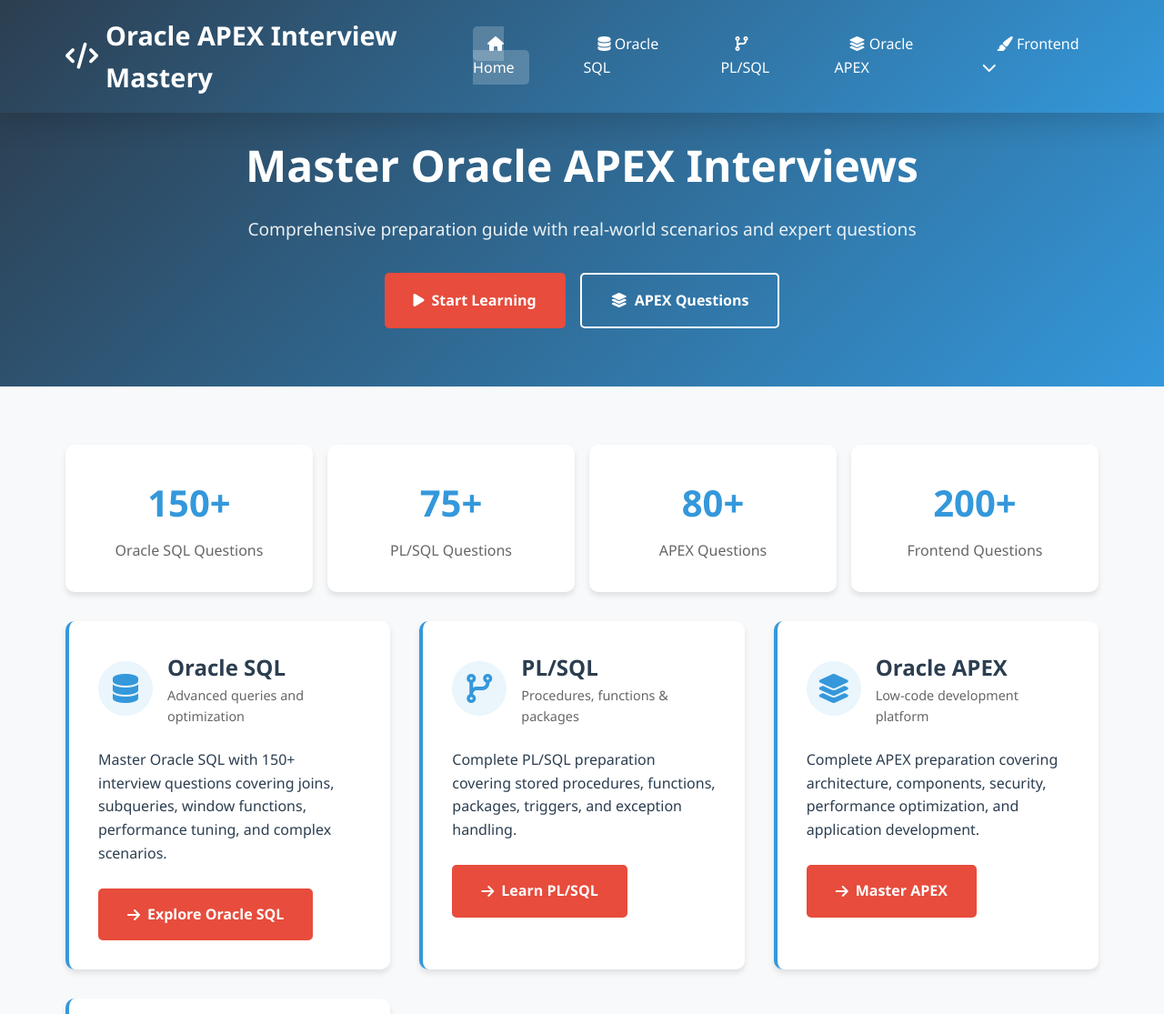
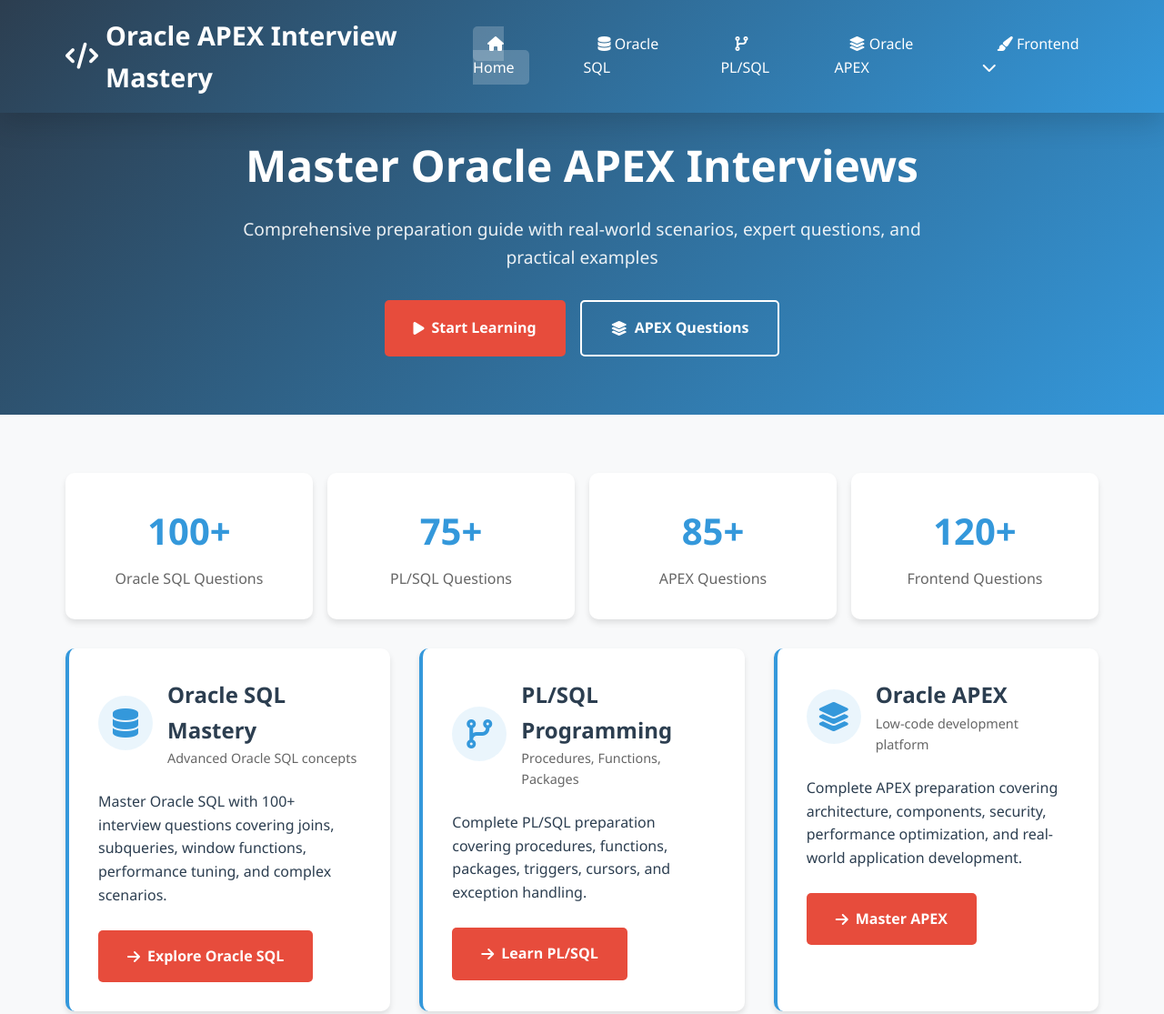
Before and after one commit to TharunKommaddi/oracle-apex-interview-mastery, a plain HTML site: page index.html in a window 1280 px wide. Shown: the top 1115 px of the page at 91% size. Drawn offline with Linux system fonts and the light colour scheme.

Commit message:
Update index.html

```diff
--- a/index.html
+++ b/index.html
@@ -44,7 +44,7 @@
                             <li><a href="html-questions.html"><i class="fab fa-html5"></i> HTML</a></li>
                             <li><a href="css-questions.html"><i class="fab fa-css3-alt"></i> CSS</a></li>
                             <li><a href="javascript-questions.html"><i class="fab fa-js"></i> JavaScript</a></li>
-                            <li><a href="jquery-questions.html"><i class="fas fa-dollar-sign"></i> jQuery</a></li>
+                            <li><a href="jquery-questions.html"><i class="fas fa-j"></i> jQuery</a></li>
                         </ul>
                     </li>
                 </ul>
@@ -58,7 +58,7 @@
     <section class="hero">
         <div class="hero-content">
             <h1>Master Oracle APEX Interviews</h1>
-            <p>Comprehensive preparation guide with real-world scenarios and expert questions</p>
+            <p>Comprehensive preparation guide with real-world scenarios, expert questions, and practical examples</p>
             <div class="cta-buttons">
                 <a href="oracle-sql.html" class="btn btn-primary">
                     <i class="fas fa-play"></i> Start Learning
@@ -73,7 +73,7 @@
     <div class="container">
         <div class="stats-grid">
             <div class="stat-card">
-                <div class="stat-number">150+</div>
+                <div class="stat-number">100+</div>
                 <div class="stat-label">Oracle SQL Questions</div>
             </div>
             <div class="stat-card">
@@ -81,11 +81,11 @@
                 <div class="stat-label">PL/SQL Questions</div>
             </div>
             <div class="stat-card">
-                <div class="stat-number">80+</div>
+                <div class="stat-number">85+</div>
                 <div class="stat-label">APEX Questions</div>
             </div>
             <div class="stat-card">
-                <div class="stat-number">200+</div>
+                <div class="stat-number">120+</div>
                 <div class="stat-label">Frontend Questions</div>
             </div>
         </div>
@@ -97,11 +97,11 @@
                         <i class="fas fa-database"></i>
                     </div>
                     <div>
-                        <div class="card-title">Oracle SQL</div>
-                        <div class="card-subtitle">Advanced queries and optimization</div>
+                        <div class="card-title">Oracle SQL Mastery</div>
+                        <div class="card-subtitle">Advanced Oracle SQL concepts</div>
                     </div>
                 </div>
-                <p>Master Oracle SQL with 150+ interview questions covering joins, subqueries, window functions, performance tuning, and complex scenarios.</p>
+                <p>Master Oracle SQL with 100+ interview questions covering joins, subqueries, window functions, performance tuning, and complex scenarios.</p>
                 <br>
                 <a href="oracle-sql.html" class="btn btn-primary">
                     <i class="fas fa-arrow-right"></i> Explore Oracle SQL
@@ -114,11 +114,11 @@
                         <i class="fas fa-code-branch"></i>
                     </div>
                     <div>
-                        <div class="card-title">PL/SQL</div>
-                        <div class="card-subtitle">Procedures, functions & packages</div>
+                        <div class="card-title">PL/SQL Programming</div>
+                        <div class="card-subtitle">Procedures, Functions, Packages</div>
                     </div>
                 </div>
-                <p>Complete PL/SQL preparation covering stored procedures, functions, packages, triggers, and exception handling.</p>
+                <p>Complete PL/SQL preparation covering procedures, functions, packages, triggers, cursors, and exception handling.</p>
                 <br>
                 <a href="plsql.html" class="btn btn-primary">
                     <i class="fas fa-arrow-right"></i> Learn PL/SQL
@@ -135,7 +135,7 @@
                         <div class="card-subtitle">Low-code development platform</div>
                     </div>
                 </div>
-                <p>Complete APEX preparation covering architecture, components, security, performance optimization, and application development.</p>
+                <p>Complete APEX preparation covering architecture, components, security, performance optimization, and real-world application development.</p>
                 <br>
                 <a href="oracle-apex.html" class="btn btn-primary">
                     <i class="fas fa-arrow-right"></i> Master APEX
@@ -152,7 +152,7 @@
                         <div class="card-subtitle">HTML, CSS, JavaScript, jQuery</div>
                     </div>
                 </div>
-                <p>Essential frontend skills for APEX developers including responsive design, DOM manipulation, and modern JavaScript.</p>
+                <p>Essential frontend skills for APEX developers including responsive design, DOM manipulation, AJAX, and modern JavaScript features.</p>
                 <br>
                 <div class="btn-group">
                     <a href="html-questions.html" class="btn btn-sm">HTML</a>
@@ -167,11 +167,12 @@
     <footer class="footer">
         <div class="footer-content">
             <h3>Ready to Master Oracle APEX Interviews?</h3>
-            <p>Comprehensive preparation guide covering all aspects of Oracle development</p>
+            <p>This comprehensive guide covers everything you need to succeed in Oracle APEX interviews</p>
             <div class="footer-links">
                 <a href="#"><i class="fab fa-github"></i> GitHub Repository</a>
                 <a href="#"><i class="fas fa-book"></i> Documentation</a>
                 <a href="#"><i class="fas fa-envelope"></i> Contact</a>
+                <a href="#"><i class="fas fa-users"></i> Community</a>
             </div>
             <div style="margin-top: 2rem; padding-top: 2rem; border-top: 1px solid #34495e;">
                 <p>&copy; 2024 Oracle APEX Interview Mastery. Built for developers by developers.</p>
```
